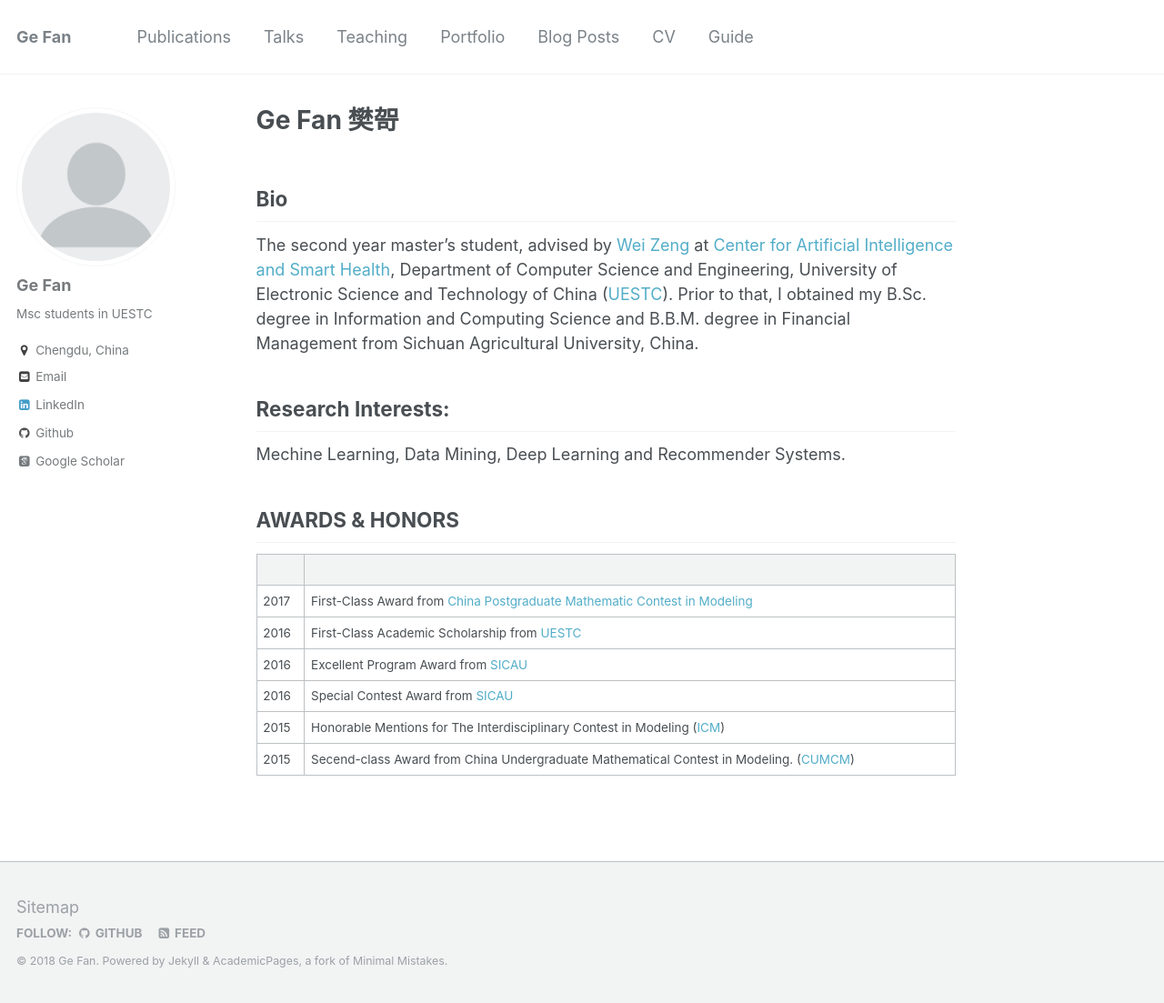
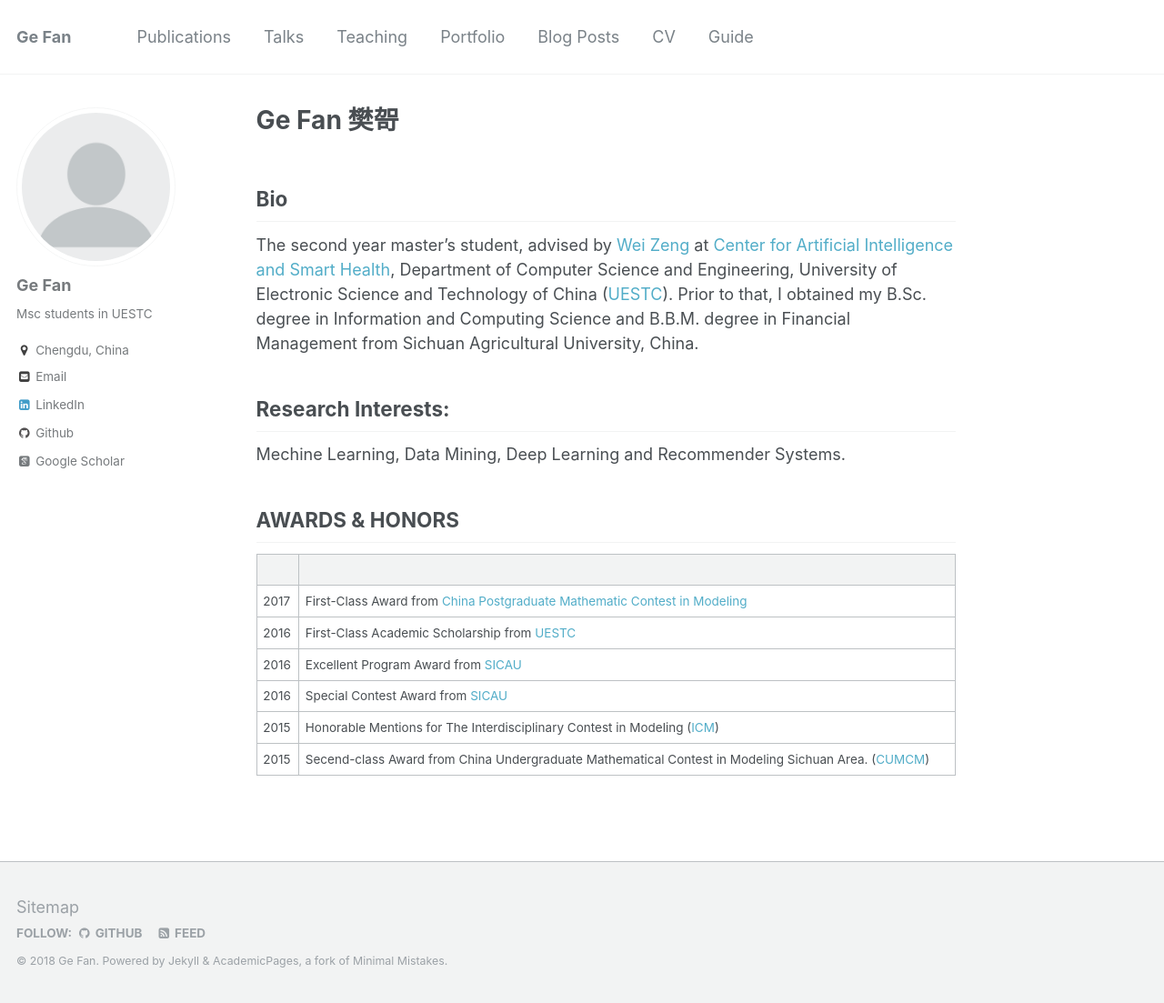
Before and after one commit to FanGhost/fanghost.github.io, a Jekyll site: the page built from _pages/about.md, in a window 1280 px wide and 1103 px high. Shown: the whole window at 91% size. Built offline with Jekyll 4.4.1, drawn with Linux system fonts in a browser that asks for light colours; some web fonts are replaced.

Commit message:
Update about.md

```diff
--- a/_pages/about.md
+++ b/_pages/about.md
@@ -27,4 +27,4 @@ AWARDS & HONORS
 | 2016 | Excellent Program Award from [SICAU](http://www.sicau.edu.cn/)|
 | 2016 | Special Contest Award from [SICAU](http://www.sicau.edu.cn/)|
 | 2015 | Honorable Mentions for The Interdisciplinary Contest in Modeling ([ICM](http://www.comap.com/undergraduate/contests/icm/)) |
-| 2015 | Secend-class Award from China Undergraduate Mathematical Contest in Modeling. ([CUMCM](http://www.mcm.edu.cn/)) |
+| 2015 | Secend-class Award from China Undergraduate Mathematical Contest in Modeling Sichuan Area. ([CUMCM](http://www.mcm.edu.cn/)) |
```
